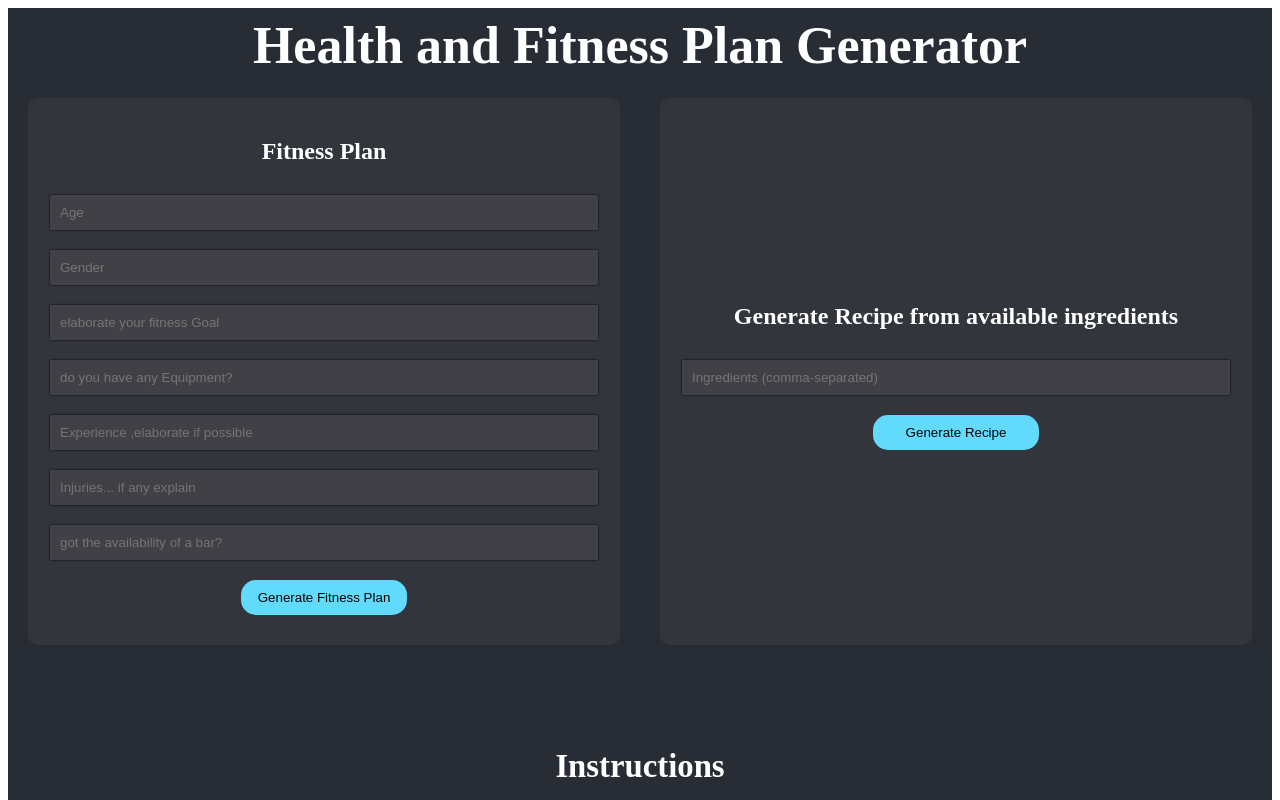
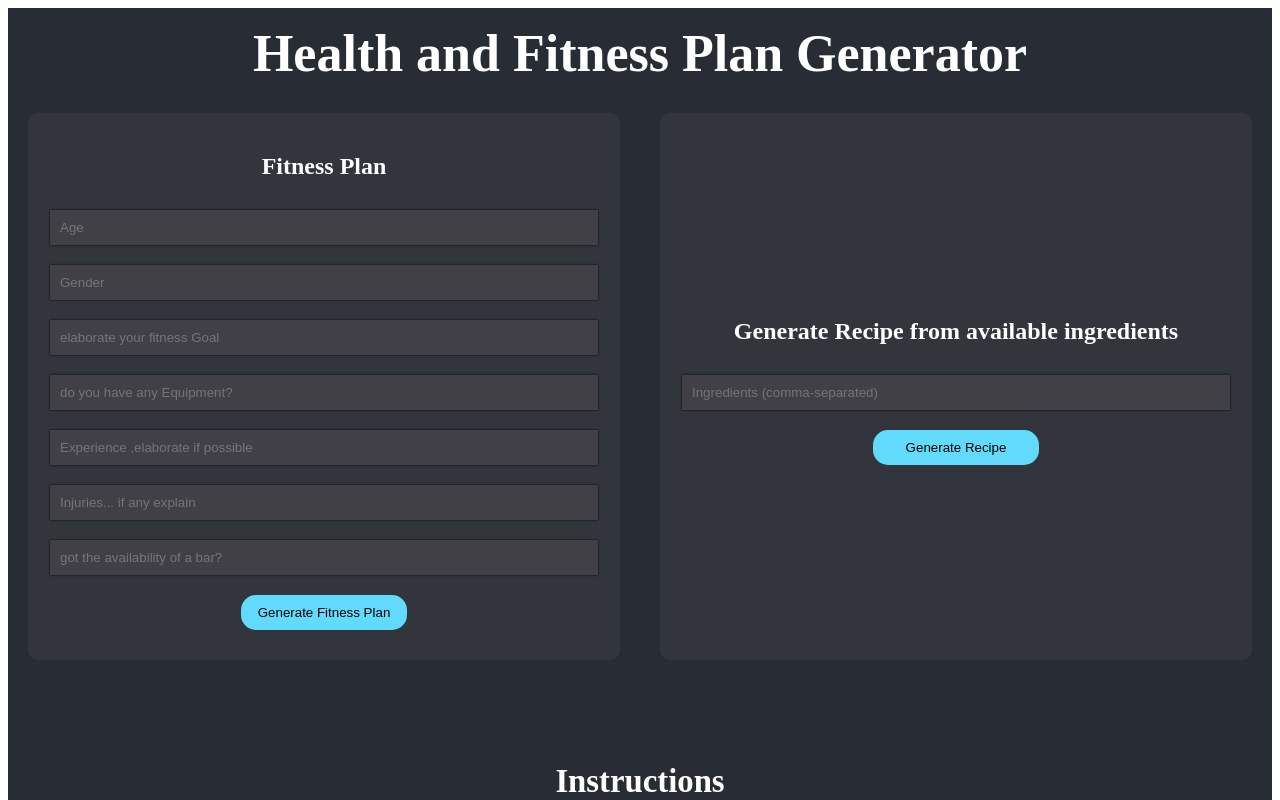
Before and after one commit to abhishekchukka/fitness-generator, a React (Create React App) app: page / in a window 1280 px wide. Shown: the top 800 px of the page. Built offline with nearby package versions, Linux system fonts and the light colour scheme.

Commit message:
Update App.css

```diff
--- a/src/App.css
+++ b/src/App.css
@@ -5,7 +5,7 @@
 .App-header {
   padding-top:15px;
   background-color: #282c34;
-  height: 45px;
+  height: 60px;
   color: white;
 }
 .container {
```
